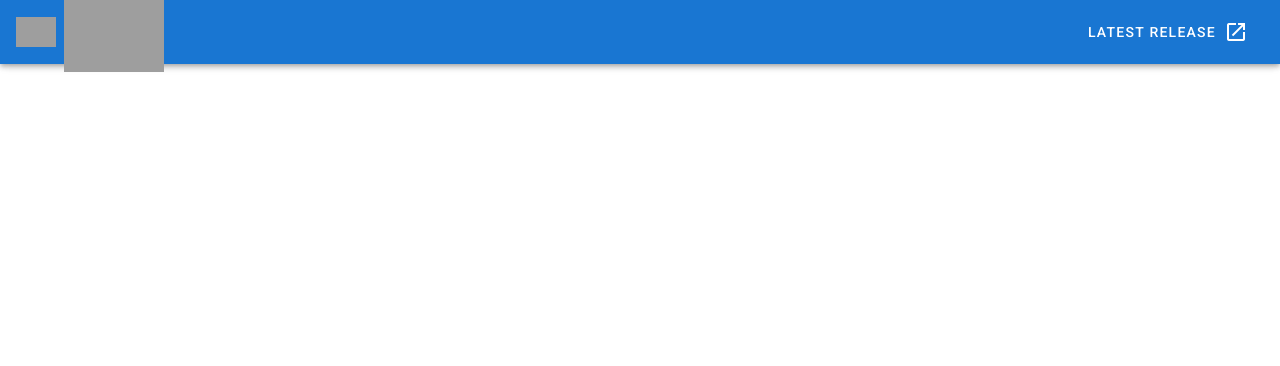
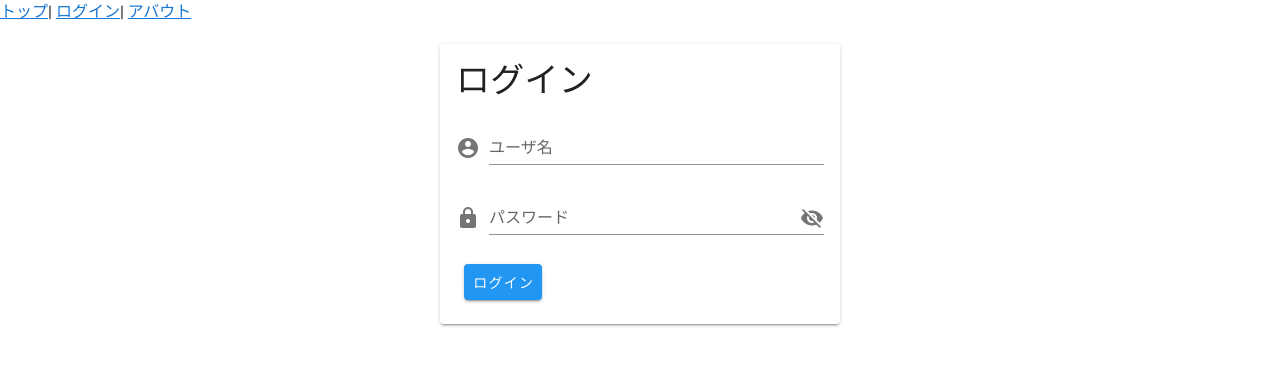
Before and after one commit to sisosyunya/noname, a Vue app: page /login in a window 1280 px wide. Shown: the top 366 px of the page. Built offline with nearby package versions, Linux system fonts and the light colour scheme; grey boxes are pictures that could not be loaded.

Commit message:
やっと動いた

```diff
--- a/src/App.vue
+++ b/src/App.vue
@@ -1,55 +1,9 @@
 <template>
-  <v-app>
-    <v-app-bar
-      app
-      color="primary"
-      dark
-    >
-      <div class="d-flex align-center">
-        <v-img
-          alt="Vuetify Logo"
-          class="shrink mr-2"
-          contain
-          src="https://cdn.vuetifyjs.com/images/logos/vuetify-logo-dark.png"
-          transition="scale-transition"
-          width="40"
-        />
+<router-view/>
 
-        <v-img
-          alt="Vuetify Name"
-          class="shrink mt-1 hidden-sm-and-down"
-          contain
-          min-width="100"
-          src="https://cdn.vuetifyjs.com/images/logos/vuetify-name-dark.png"
-          width="100"
-        />
-      </div>
 
-      <v-spacer></v-spacer>
-
-      <v-btn
-        href="https://github.com/vuetifyjs/vuetify/releases/latest"
-        target="_blank"
-        text
-      >
-        <span class="mr-2">Latest Release</span>
-        <v-icon>mdi-open-in-new</v-icon>
-      </v-btn>
-    </v-app-bar>
-
-    <v-main>
-      <router-view/>
-    </v-main>
-  </v-app>
 </template>
 
 <script>
 
-export default {
-  name: 'App',
-
-  data: () => ({
-    //
-  }),
-};
 </script>
--- a/src/router/index.js
+++ b/src/router/index.js
@@ -1,7 +1,8 @@
 import Vue from 'vue'
 import VueRouter from 'vue-router'
 import Home from '../views/Home.vue'
-
+import Login from '../views/Login.vue'
+import About from '../views/About.vue'
 Vue.use(VueRouter)
 
 const routes = [
@@ -13,10 +14,12 @@
   {
     path: '/about',
     name: 'About',
-    // route level code-splitting
-    // this generates a separate chunk (about.[hash].js) for this route
-    // which is lazy-loaded when the route is visited.
-    component: () => import(/* webpackChunkName: "about" */ '../views/About.vue')
+    component:About
+  },
+  {
+    path:'/login',
+    name:'Login',
+    component:Login
   }
 ]
 
--- a/src/views/About.vue
+++ b/src/views/About.vue
@@ -1,5 +1,13 @@
 <template>
-  <div class="about">
+  <v-app>
+  <div id="nav">
+    <router-link to="/">トップ</router-link>|
+    <router-link to="/login">ログイン</router-link>|
+    <!-- <router-link to="/about">アバウト</router-link> -->
+  </div>
+
+  <!-- <div class="about">
     <h1>This is an about page</h1>
-  </div>
+  </div> -->
+  </v-app>
 </template>
--- a/src/views/Home.vue
+++ b/src/views/Home.vue
@@ -1,15 +1,8 @@
+
 <template>
-  <hello-world />
+<div id="nav">
+    <router-link to="/">トップ</router-link>|
+    <router-link to="/about">アバウト</router-link>
+    <router-link to="/login">ログイン</router-link>
+</div>
 </template>
-
-<script>
-  import HelloWorld from '../components/HelloWorld'
-
-  export default {
-    name: 'Home',
-
-    components: {
-      HelloWorld,
-    },
-  }
-</script>
--- /dev/null
+++ b/src/views/Login.vue
@@ -0,0 +1,57 @@
+
+<template>
+  <v-app>
+    <div id="nav">
+      <router-link to="/">トップ</router-link>|
+      <router-link to="/login">ログイン</router-link>|
+      <router-link to="/about">アバウト</router-link>
+    </div>
+
+    <v-card width="400px" class="mx-auto mt-5">
+      <v-card-title>
+        <h1 class="display-1">ログイン</h1>
+      </v-card-title>
+      <v-card-text>
+        <v-form>
+          <v-text-field
+            prepend-icon="mdi-account-circle"
+            label="ユーザ名"
+            v-model="name"
+          />
+
+          <v-text-field
+            v-bind:type="showPassword ? 'text' : 'password'"
+            prepend-icon="mdi-lock"
+            v-bind:append-icon="showPassword ? 'mdi-eye' : 'mdi-eye-off'"
+            label="パスワード"
+            @click:append="showPassword = !showPassword"
+          />
+        </v-form>
+        <v-card-actions>
+          <!-- <vcard width="400px" class="mx-auto mt-5"> -->
+          <v-btn class="info" @click="submit">ログイン</v-btn>
+        </v-card-actions>
+      </v-card-text>
+    </v-card>
+  </v-app>
+</template>
+
+<script>
+console.log("aaaa");
+export default {
+  name: "App",
+
+  data: () => {
+    return {
+      showPassword: false,
+      name: "",
+      password: "",
+    };
+  },
+  methods: {
+    submit() {
+      console.log(this.name, this.password);
+    },
+  },
+};
+</script>
```
